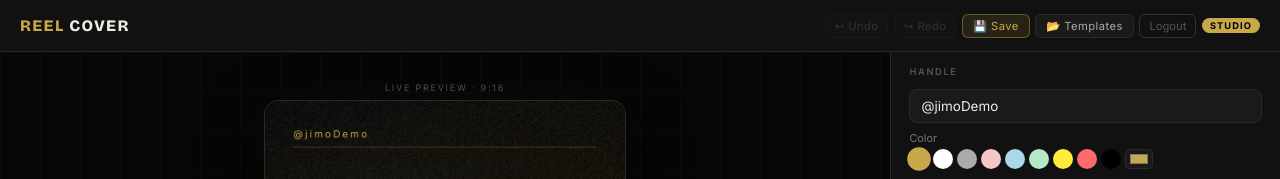
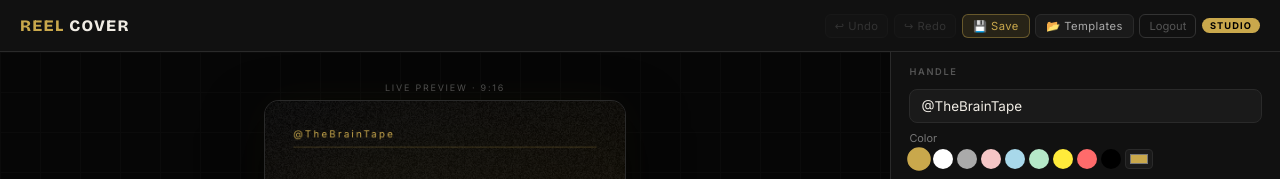
Before and after one commit to dailyvibeeverything-bit/X, a Next.js app: page /studio in a window 1280 px wide. Shown: the top 179 px of the page. Built offline with nearby package versions, Linux system fonts and the light colour scheme; a web font is replaced by a local one.

Commit message:
Update studio.js

```diff
--- a/pages/studio.js
+++ b/pages/studio.js
@@ -155,7 +155,7 @@ export default function Studio() {
     ];
 
     const state = {
-      handle:'@jimoDemo', handleColor:'#c9a84c',
+      handle:'@TheBrainTape', handleColor:'#c9a84c',
       hookEnabled:true, hook:'This changes everything.',
       hookFont:"'Playfair Display'", hookSize:88, hookStyle:'italic',
       hookColor:'#ffffff', hookAlign:'left', hookPos:40,
@@ -1110,7 +1110,7 @@ export default function Studio() {
             {/* HANDLE */}
             <div className="sec">
               <div className="sec-head"><p className="sec-label">Handle</p></div>
-              <input type="text" id="handleText" defaultValue="@jimoDemo" placeholder="@yourhandle" />
+              <input type="text" id="handleText" defaultValue="@TheBrainTape" placeholder="@yourhandle" />
               <div className="fg">
                 <label className="lbl">Color</label>
                 <div className="color-row" id="handleColors">
```
